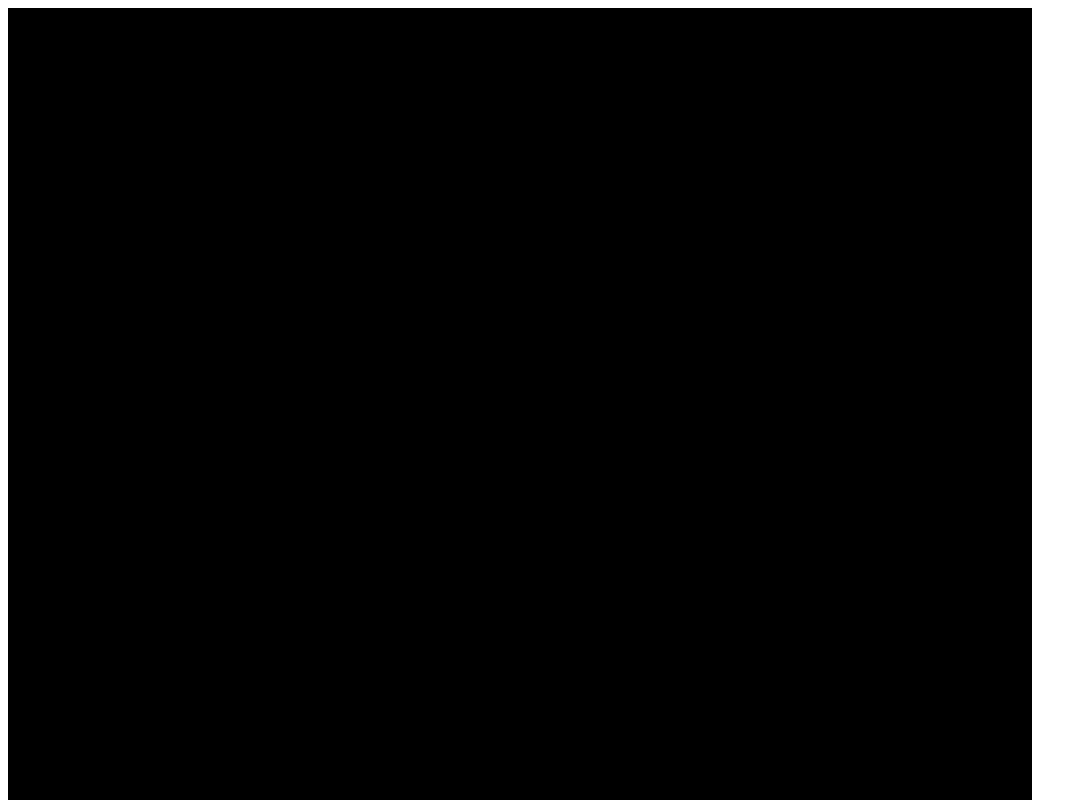
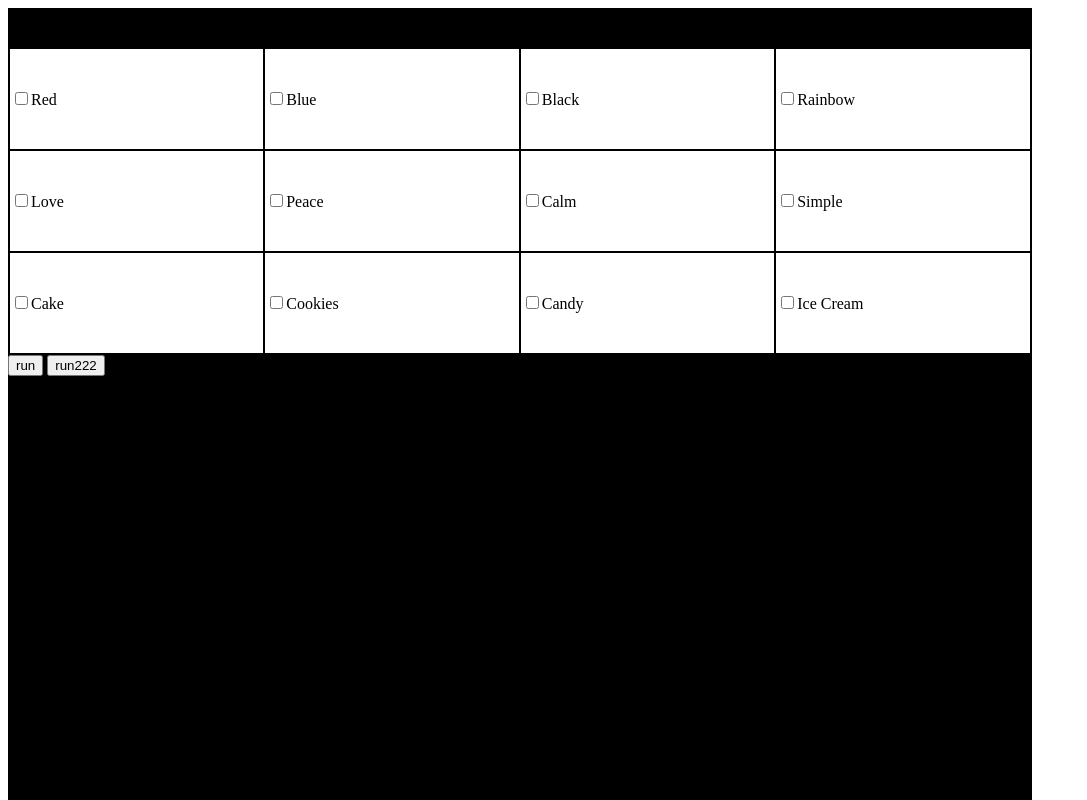
Before and after one commit to zoevma/moon-quiz, a plain HTML site: page index.html in a window 1280 px wide. Shown: the top 800 px of the page, without its empty margins (0-1087 px from the left). Drawn offline with Linux system fonts and the light colour scheme.

Commit message:
tried to print answer

```diff
--- a/css/style.css
+++ b/css/style.css
@@ -3,3 +3,61 @@
   height: 1024px;
   background-color: black;
 }
+#a1 {
+  width: 256px;
+  height: 100px;
+  background-color: white;
+}
+#a2 {
+  width: 256px;
+  height: 100px;
+  background-color: white;
+}
+#a3 {
+  width: 256px;
+  height: 100px;
+  background-color: white;
+}
+#a4 {
+  width: 256px;
+  height: 100px;
+  background-color: white;
+}
+#b1 {
+  width: 256px;
+  height: 100px;
+  background-color: white;
+}
+#b2 {
+  width: 256px;
+  height: 100px;
+  background-color: white;
+}#b3 {
+  width: 256px;
+  height: 100px;
+  background-color: white;
+}#b4 {
+  width: 256px;
+  height: 100px;
+  background-color: white;
+}#c1 {
+  width: 256px;
+  height: 100px;
+  background-color: white;
+}#c2 {
+  width: 256px;
+  height: 100px;
+  background-color: white;
+}#c3 {
+  width: 256px;
+  height: 100px;
+  background-color: white;
+}#c4 {
+  width: 256px;
+  height: 100px;
+  background-color: white;
+}
+#result {
+  color: white;
+  font-size: 20px;
+}
--- a/index.html
+++ b/index.html
@@ -11,7 +11,63 @@
 
 <body>
   <div id="container">
+    <h4>Select one word from each row.</h4>
 
+    <table>
+      <tr>
+        <td id="a1"> <input type="checkbox" name="a1" value="5">Red
+        </td>
+        <td id="a2"> <input type="checkbox" name="a2" value="3">Blue
+        </td>
+        <td id="a3"> <input type="checkbox" name="a3" value="-6">Black
+        </td>
+        <td id="a4"> <input type="checkbox" name="a4" value="9">Rainbow
+        </td>
+      </tr>
+      <tr>
+        <td id="b1"> <input type="checkbox" name="b1" value="5">Love
+        </td>
+        <td id="b2"> <input type="checkbox" name="b2" value="8">Peace
+        </td>
+        <td id="b3"> <input type="checkbox" name="b3" value="3">Calm
+        </td>
+        <td id="b4"> <input type="checkbox" name="b4" value="-2">Simple
+        </td>
+      </tr>
+      <tr>
+        <td id="c1"> <input type="checkbox" name="c1" value="5">Cake
+        </td>
+        <td id="c2"> <input type="checkbox" name="c2" value="-3">Cookies
+        </td>
+        <td id="c3"> <input type="checkbox" name="c3" value="8">Candy
+        </td>
+        <td id="c4"> <input type="checkbox" name="c4" value="3">Ice Cream
+        </td>
+      </tr>
+    </table>
+
+
+    <button onclick="check()">run</button>
+    <button onclick="check22()">run222</button>
+  <p id="result">
+
+  </p>
   </div>
 </body>
+<script>
+function check22() {
+  window.alert("clicked");
+
+  var a1 = document.getElementById("a1").checked;
+    var a3 = document.getElementById("a3").checked;
+
+    if (a1) {
+        document.getElementById("result").innerHTML = "you will get a rose as a gift";
+    } if else (a1 && a3) {
+        document.getElementById("result").innerHTML = "you will get a black rose as a gift";
+    }
+
+
+}
+</script>
 </html>
--- a/js/quiz.js
+++ b/js/quiz.js
@@ -1 +1,14 @@
-window.alert("i work like magic");
+function check() {
+  window.alert("clicked");
+
+  var a1 = document.getElementById("a1").checked;
+    var a3 = document.getElementById("a3").checked;
+
+    if (a1) {
+        document.getElementById("result").innerHTML = "you will get a rose as a gift";
+    } if else (a1 && a3) {
+        document.getElementById("result").innerHTML = "you will get a black rose as a gift";
+    }
+
+
+}
```
